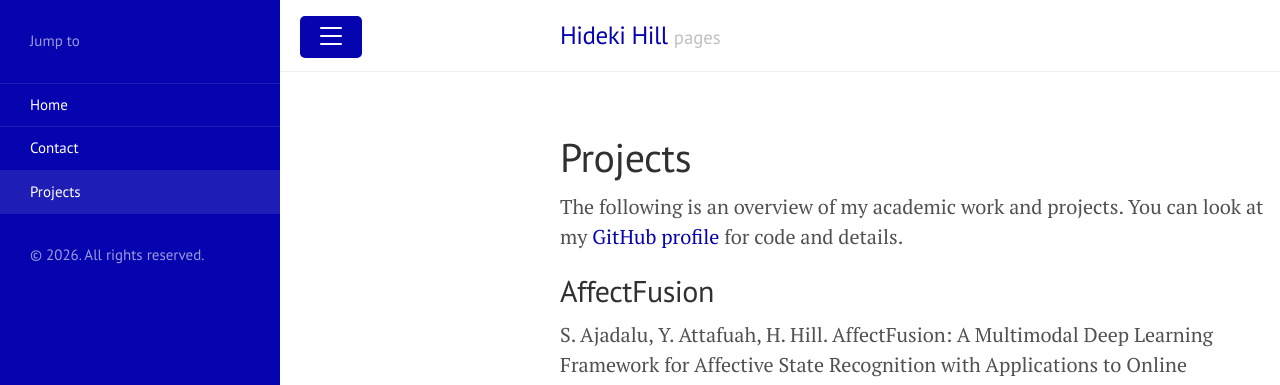
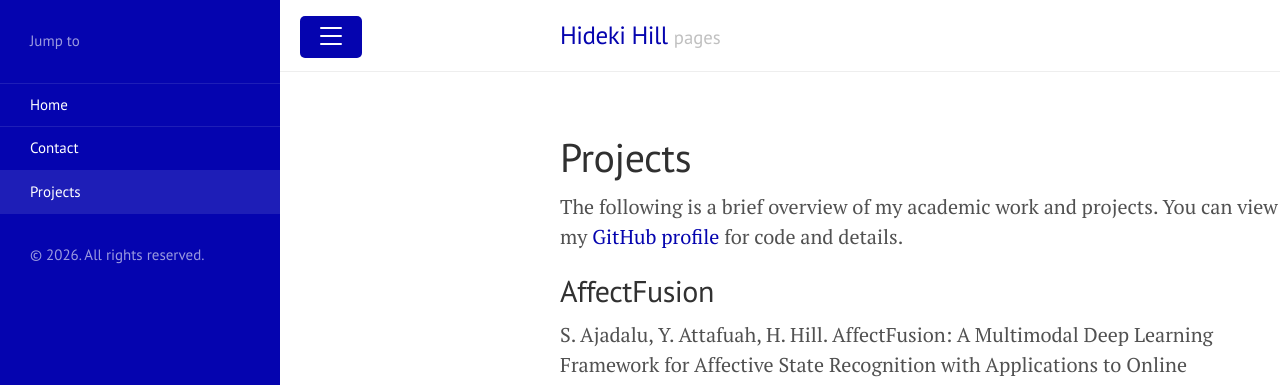
Before and after one commit to hidekihill/hidekihill.github.io, a Jekyll site: the page built from projects.md, in a window 1280 px wide and 900 px high. Shown: the top 385 px of the window. Built offline with Jekyll 4.4.1, drawn with Linux system fonts in a browser that asks for light colours.

Commit message:
Update projects.md

```diff
--- a/projects.md
+++ b/projects.md
@@ -3,7 +3,7 @@ layout: page
 title: Projects
 ---
 
-The following is an overview of my academic work and projects. You can look at my <a href="https://github.com/hidekihill">GitHub profile</a> for code and details.
+The following is a brief overview of my academic work and projects. You can view my <a href="https://github.com/hidekihill">GitHub profile</a> for code and details.
 
 ## AffectFusion
 S. Ajadalu, Y. Attafuah, H. Hill. AffectFusion: A Multimodal Deep Learning Framework for Affective State Recognition with Applications to Online Education Systems.
```
